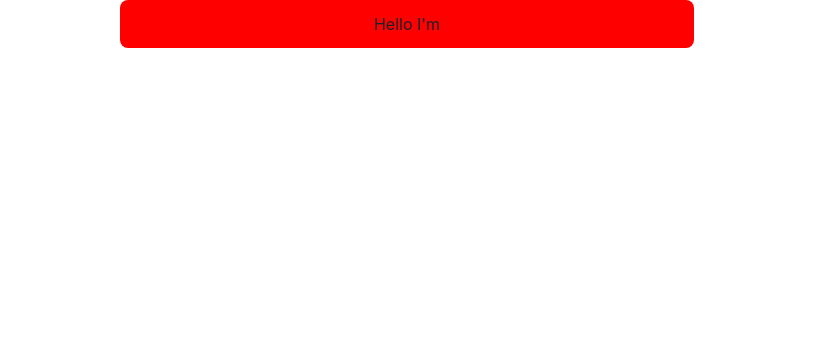
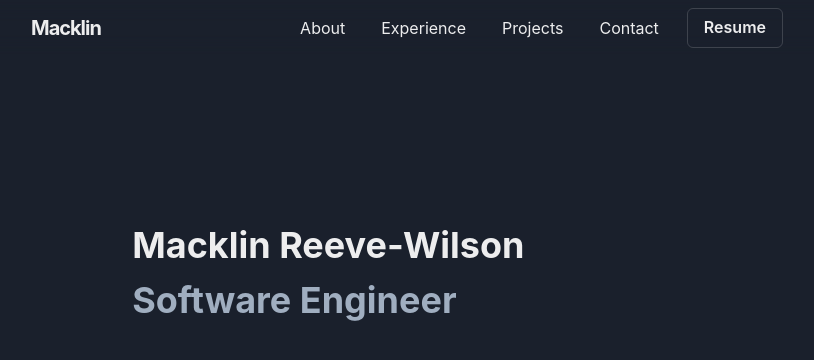
Before and after one commit to macklinhrw/portfolio, a Next.js app: page / in a window 1280 px wide. Shown: the top 360 px of the page, without its empty margins (233-1047 px from the left). Built offline with nearby package versions, Linux system fonts and the light colour scheme.

Commit message:
add navbar

```diff
--- a/src/components/Hero.tsx
+++ b/src/components/Hero.tsx
@@ -1,8 +1,15 @@
-import { Box } from "@chakra-ui/react"
+import { Box, Text, Heading } from "@chakra-ui/react"
 const Hero = () => {
   return (
     <div>
-      <Box borderRadius="lg" bg="red" p={3} align="center">Hello I'm</Box>
+      <Box borderRadius="lg" p={3} delay={0.1}>
+        <Heading as="h2" variant="" my={3}>
+          Macklin Reeve-Wilson
+        </Heading>
+        <Heading as="h2" color="gray.400">
+          Software Engineer
+        </Heading>
+      </Box>
     </div>
   )
 }
--- /dev/null
+++ b/src/components/Navbar.tsx
@@ -0,0 +1,74 @@
+import {
+  Flex,
+  Box,
+  Container,
+  Heading,
+  Stack,
+  useColorModeValue,
+  Link,
+  Button,
+} from "@chakra-ui/react";
+import NextLink from "next/link";
+
+const LinkItem = ({ href, path, _target, children, ...props }) => {
+  const active = path === href;
+  const inactiveColor = useColorModeValue("gray200", "whiteAlpha.900");
+  return (
+    <NextLink href={href} passHref>
+      <Link
+        p={2}
+        bg={active ? "grassTeal" : undefined}
+        color={active ? "white" : inactiveColor}
+        _target={_target}
+        {...props}
+      >
+        {children}
+      </Link>
+    </NextLink>
+  );
+};
+
+const Navbar = (props) => {
+  const { path } = props;
+
+  return (
+    <Box
+      as="nav"
+      w="100%"
+      zIndex={1}
+      style={{ backdropFilter: "blur(10px)" }}
+      {...props}
+    >
+      <Container
+        display="flex"
+        p={2}
+        maxW="container.md"
+        wrap="wrap"
+        justify="space-between"
+      >
+        <Flex align="center">
+          <Heading as="h1" size="md" letterSpacing="tighter">
+            Macklin
+          </Heading>
+        </Flex>
+        <Stack alignItems="center" ml="auto" spacing={5} direction="row">
+          <LinkItem href="#about" path={path} _target="">
+            About
+          </LinkItem>
+          <LinkItem href="#experience" path={path} _target="">
+            Experience
+          </LinkItem>
+          <LinkItem href="#projects" path={path} _target="">
+            Projects
+          </LinkItem>
+          <LinkItem href="#contact" path={path} _target="">
+            Contact
+          </LinkItem>
+          <Button variant="outline">Resume</Button>
+        </Stack>
+      </Container>
+    </Box>
+  );
+};
+
+export default Navbar;
--- /dev/null
+++ b/src/pages/_document.tsx
@@ -0,0 +1,17 @@
+import { ColorModeScript } from '@chakra-ui/react'
+import NextDocument, { Html, Head, Main, NextScript } from 'next/document'
+
+export default class Document extends NextDocument {
+  render() {
+    return (
+      <Html lang='en'>
+        <Head />
+        <body>
+          <ColorModeScript initialColorMode={'dark'} />
+          <Main />
+          <NextScript />
+        </body>
+      </Html>
+    )
+  }
+}
--- a/src/pages/index.tsx
+++ b/src/pages/index.tsx
@@ -1,11 +1,15 @@
-import { Container } from "@chakra-ui/react"
+import { Container, Box } from "@chakra-ui/react"
 import Hero from "../components/Hero"
+import Navbar from "../components/Navbar";
 
 const Page = () => {
   return (
-    <Container>
-      <Hero />
-    </Container>
+    <Box>
+      <Navbar />
+      <Container my={36}>
+        <Hero />
+      </Container>
+    </Box>
   )
 }
 
```
Also changed, not shown: .eslintrc.json (added), 1 other file (tests, documents, lock files or other folders).
